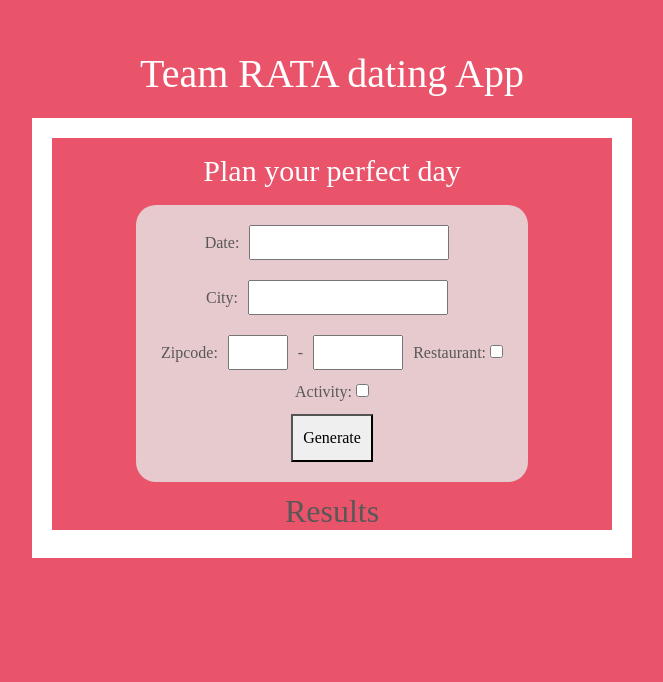
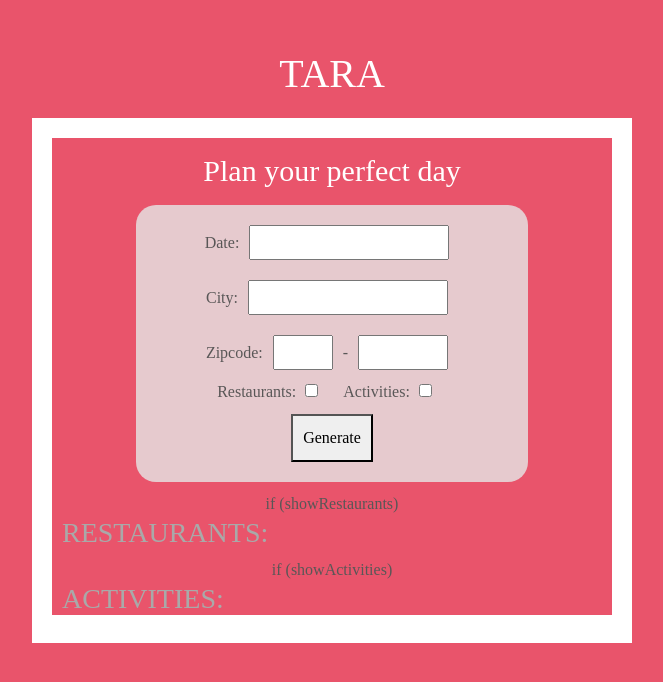
Before and after one commit to vianarafael/rakuten-api-project, a React (Create React App) app: page / in a window 1280 px wide. Both pictures are taken after a click on the element "DATE GENERATOR". Shown: the top 682 px of the page, without its empty margins (308-971 px from the left). Built offline with nearby package versions, Linux system fonts and the light colour scheme; no server answers; a web font is replaced by a local one.

Commit message:
updated components

```diff
--- a/package.json
+++ b/package.json
@@ -6,16 +6,16 @@
     "@testing-library/jest-dom": "^4.2.4",
     "@testing-library/react": "^9.3.2",
     "@testing-library/user-event": "^7.1.2",
+    "axios": "^0.19.2",
     "bootstrap": "^4.4.1",
+    "dotenv": "^8.2.0",
     "react": "^16.12.0",
     "react-bootstrap": "^1.0.0-beta.16",
     "react-datepicker": "^2.12.1",
     "react-dom": "^16.12.0",
     "react-redux": "^7.1.3",
     "react-scripts": "3.4.0",
-    "redux": "^4.0.5",
-    "axios": "^0.19.2",
-    "dotenv": "^8.2.0"
+    "redux": "^4.0.5"
   },
   "scripts": {
     "start": "react-scripts start",
--- a/src/App.jsx
+++ b/src/App.jsx
@@ -33,7 +33,7 @@ function App() {
   }
   return (
     <React.Fragment>
-      <h1 onClick={() => clickFunction("top")}>Team RATA dating App</h1>
+      <h1 onClick={() => clickFunction("top")}>TARA</h1>
       <div className="App">{body}</div>
     </React.Fragment>
   );
--- /dev/null
+++ b/src/components/Activities.jsx
@@ -0,0 +1,32 @@
+import React from "react";
+import "../style/DateSuggestion.css";
+import { getWeather, getLocationId, getActivity } from "../utils";
+import { useSelector, useDispatch } from "react-redux";
+import { setActivities } from "../redux";
+
+// getWeather = (zipcode = "152-0002", date = "2020-02-20")
+// getLocationId = (placeName = "Shibuya")
+// getActivity = (weather = true, location = 1066456)
+// getRestaurant = (location = 1066456)
+
+function Activities() {
+  const dispatch = useDispatch();
+
+  const date = useSelector(state => state.date);
+  const location = useSelector(state => state.location);
+  const city = location.city;
+  const zipcode = location.zipcodeFirst + "-" + location.zipcodeSecond;
+
+  const locationId = getLocationId(city);
+  const weather = getWeather(zipcode, date);
+
+  const activities = getActivity(weather, locationId);
+  dispatch(setActivities(activities));
+
+  return (
+    <div className="Activities">
+      <h3>ACTIVITIES:</h3>
+    </div>
+  );
+}
+export default Activities;
--- a/src/components/DateGenerator.jsx
+++ b/src/components/DateGenerator.jsx
@@ -3,11 +3,15 @@ import DatePicker from "react-datepicker";
 import { useSelector, useDispatch } from "react-redux";
 import { setDate, setLocation } from "../redux";
 import "../style/DateGenerator.css";
-import DateSuggestion from "./DateSuggestion";
+import Activities from "./Activities";
+import Restaurants from "./Restaurants";
 
 function DateGenerator() {
+  const dispatch = useDispatch();
   const date = useSelector(state => state.date);
-  const dispatch = useDispatch();
+  const today = new Date();
+  let showRestaurants = false;
+  let showActivities = false;
 
   const changeDate = param => {
     dispatch(setDate(param));
@@ -16,18 +20,20 @@ function DateGenerator() {
   let zipcodeFirst = useRef(null);
   let zipcodeSecond = useRef(null);
   let cityInput = useRef(null);
+  let showRes = useRef(null);
+  let showAct = useRef(null);
 
   const onSubmit = () => {
+    showRestaurants = showRes.current.value;
+    showActivities = showAct.current.value;
     const newLocation = {
-      city: cityInput.current,
-      zipcodeFirst: zipcodeFirst.current,
-      zipcodeSecond: zipcodeSecond.current
+      city: cityInput.current.value,
+      zipcodeFirst: zipcodeFirst.current.value,
+      zipcodeSecond: zipcodeSecond.current.value
     };
     console.log(newLocation);
     dispatch(setLocation(newLocation));
   };
-
-  const today = new Date();
 
   return (
     <div className="DateGenerator">
@@ -64,14 +70,22 @@ function DateGenerator() {
               ref={zipcodeSecond}
             />
           </span>
-          Restaurant: <input className="restaurant" type="checkbox" />
-          Activity: <input className="activity" type="checkbox" />
+          <br />
+          <span className="restaurant restaurant-container">
+            Restaurants:{" "}
+            <input className="restaurant" type="checkbox" ref={showRes} />
+          </span>
+          <span className="activity activity-container">
+            Activities:{" "}
+            <input className="activity" type="checkbox" ref={showAct} />
+          </span>
         </form>
         <button className="submit inputField" onClick={onSubmit}>
           Generate
         </button>
       </div>
-      <DateSuggestion />
+      if (showRestaurants) {<Restaurants />}
+      if (showActivities) {<Activities />}
     </div>
   );
 }
--- a/src/components/DateSuggestion.jsx
+++ /dev/null
@@ -1,13 +0,0 @@
-import React from "react";
-// import { useSelector, useDispatch } from "react-redux";
-
-function DateSuggestion() {
-  //   const date = useSelector(state => state.date);
-  //   const location = useSelector(state => state.location);
-  return (
-    <div className="DateSuggestion">
-      <h2>Results</h2>
-    </div>
-  );
-}
-export default DateSuggestion;
--- /dev/null
+++ b/src/components/Restaurants.jsx
@@ -0,0 +1,29 @@
+import React from "react";
+import "../style/DateSuggestion.css";
+import { getLocationId, getRestaurant } from "../utils";
+import { useSelector, useDispatch } from "react-redux";
+import { setRestaurants } from "../redux";
+
+// getWeather = (zipcode = "152-0002", date = "2020-02-20")
+// getLocationId = (placeName = "Shibuya")
+// getActivity = (weather = true, location = 1066456)
+// getRestaurant = (location = 1066456)
+
+function Restaurants() {
+  const dispatch = useDispatch();
+
+  const location = useSelector(state => state.location);
+  const city = location.city;
+
+  const locationId = getLocationId(city);
+
+  const restaurants = getRestaurant(locationId);
+  dispatch(setRestaurants(restaurants));
+
+  return (
+    <div className="Restaurants">
+      <h3>RESTAURANTS:</h3>
+    </div>
+  );
+}
+export default Restaurants;
--- a/src/index.jsx
+++ b/src/index.jsx
@@ -7,7 +7,7 @@ import { store } from "./redux.js";
 import { Provider } from "react-redux";
 
 import "bootstrap/dist/css/bootstrap.min.css";
-import "react-datepicker/dist/react-datepicker.css"
+import "react-datepicker/dist/react-datepicker.css";
 
 ReactDOM.render(
   <Provider store={store}>
--- a/src/redux.js
+++ b/src/redux.js
@@ -9,7 +9,9 @@ const initialState = {
     city: "",
     zipcodeFirst: "",
     zipcodeSecond: ""
-  }
+  },
+  restaurants: [],
+  activities: []
 };
 
 export const changeJoke = joke => {
@@ -46,6 +48,20 @@ export const setLocation = location => {
   };
 };
 
+export const setRestaurants = restaurants => {
+  return {
+    type: "SET_RESTAURANTS",
+    restaurants
+  };
+};
+
+export const setActivities = activities => {
+  return {
+    type: "SET_ACTIVITIES",
+    activities
+  };
+};
+
 const reducer = (state = initialState, action) => {
   // eslint-disable-next-line default-case
   switch (action.type) {
@@ -64,6 +80,12 @@ const reducer = (state = initialState, action) => {
     case "SELECT_USER": {
       return { ...state, user: action.user };
     }
+    case "SET_RESTAURANTS": {
+      return { ...state, restaurants: action.restaurants };
+    }
+    case "SET_ACTIVITIES": {
+      return { ...state, activities: action.activities };
+    }
   }
   return state;
 };
--- a/src/style/DateGenerator.css
+++ b/src/style/DateGenerator.css
@@ -45,3 +45,13 @@
   width: 200px;
   height: 35px;
 }
+
+.restaurant {
+  margin-left: 5px;
+  margin-right: 10px;
+}
+
+.activity {
+  margin-left: 5px;
+  margin-right: 10px;
+}
--- /dev/null
+++ b/src/style/DateSuggestion.css
@@ -0,0 +1,11 @@
+.DateSuggestion {
+  border: dashed white 2px;
+  margin: 10px;
+}
+
+h3 {
+  text-align: left;
+  margin-left: 10px;
+  color: darkgrey;
+  font-size: small;
+}
--- a/src/utils.js
+++ b/src/utils.js
@@ -1,8 +1,8 @@
 // import axios from "axios";
 const axios = require("axios");
-require("dotenv").config();
 
-const getWeather = (zipcode = "152-0002", date = "2020-02-20") => {
+export const getWeather = (zipcode = "152-0002", date = "2020-02-20") => {
+  console.log(process.env.REACT_APP_RAPID_API_KEY_WEATHER);
   const dateTime = `${date} 00:00:00`;
   axios({
     method: "GET",
@@ -10,7 +10,7 @@ const getWeather = (zipcode = "152-0002", date = "2020-02-20") => {
     headers: {
       "content-type": "application/octet-stream",
       "x-rapidapi-host": "community-open-weather-map.p.rapidapi.com",
-      "x-rapidapi-key": process.env.RAPID_API_KEY_WEATHER
+      "x-rapidapi-key": process.env.REACT_APP_RAPID_API_KEY_WEATHER
     },
     params: {
       zip: `${zipcode},jp`
@@ -35,7 +35,7 @@ const getWeather = (zipcode = "152-0002", date = "2020-02-20") => {
     });
 };
 
-const getLocationId = (placeName = "Shibuya") => {
+export const getLocationId = (placeName = "Shibuya") => {
   let location;
   axios({
     method: "GET",
@@ -43,7 +43,7 @@ const getLocationId = (placeName = "Shibuya") => {
     headers: {
       "content-type": "application/json",
       "x-rapidapi-host": "tripadvisor1.p.rapidapi.com",
-      "x-rapidapi-key": process.env.RAPID_API_KEY_TRIP
+      "x-rapidapi-key": process.env.REACT_APP_RAPID_API_KEY_TRIP
     },
     params: {
       location_id: "1",
@@ -58,7 +58,7 @@ const getLocationId = (placeName = "Shibuya") => {
   })
     .then(response => {
       location = response.data.data[0].result_object.location_id;
-      //   console.log(response.data.data[0].result_object.location_id);
+      console.log(response.data.data[0].result_object.location_id);
     })
     .catch(error => {
       console.log(error);
@@ -67,7 +67,7 @@ const getLocationId = (placeName = "Shibuya") => {
   return location;
 };
 
-const getActivity = (weather = true, location = 1066456) => {
+export const getActivity = (weather = true, location = 1066456) => {
   if (!weather) {
     //indoor actitivies
     axios({
@@ -76,7 +76,7 @@ const getActivity = (weather = true, location = 1066456) => {
       headers: {
         "content-type": "application/json",
         "x-rapidapi-host": "tripadvisor1.p.rapidapi.com",
-        "x-rapidapi-key": process.env.RAPID_API_KEY_TRIP
+        "x-rapidapi-key": process.env.REACT_APP_RAPID_API_KEY_TRIP
       },
       params: {
         lang: "en_US",
@@ -103,7 +103,7 @@ const getActivity = (weather = true, location = 1066456) => {
     headers: {
       "content-type": "application/json",
       "x-rapidapi-host": "tripadvisor1.p.rapidapi.com",
-      "x-rapidapi-key": process.env.RAPID_API_KEY_TRIP
+      "x-rapidapi-key": process.env.REACT_APP_RAPID_API_KEY_TRIP
     },
     params: {
       lang: "en_US",
@@ -124,14 +124,14 @@ const getActivity = (weather = true, location = 1066456) => {
     });
 };
 
-const getRestaurant = (location = 1066456) => {
+export const getRestaurant = (location = 1066456) => {
   axios({
     method: "GET",
     url: "https://tripadvisor1.p.rapidapi.com/attractions/list",
     headers: {
       "content-type": "application/json",
       "x-rapidapi-host": "tripadvisor1.p.rapidapi.com",
-      "x-rapidapi-key": process.env.RAPID_API_KEY_TRIP
+      "x-rapidapi-key": process.env.REACT_APP_RAPID_API_KEY_TRIP
     },
     params: {
       lang: "en_US",
```
Also changed, not shown: src/components/Support.jsx (+12 -9 lines), 2 other files (tests, documents, lock files or other folders).
